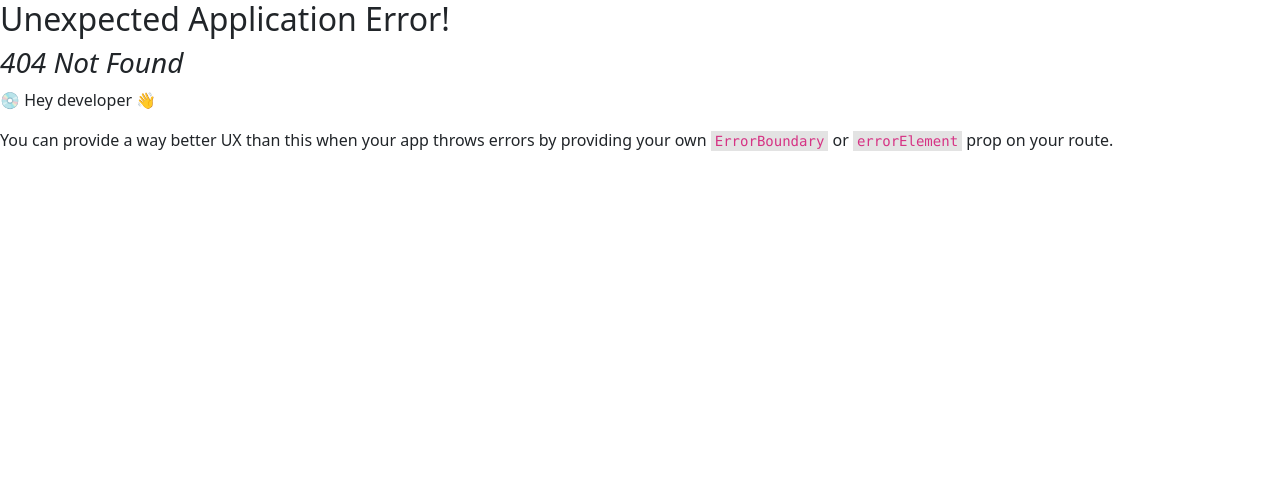
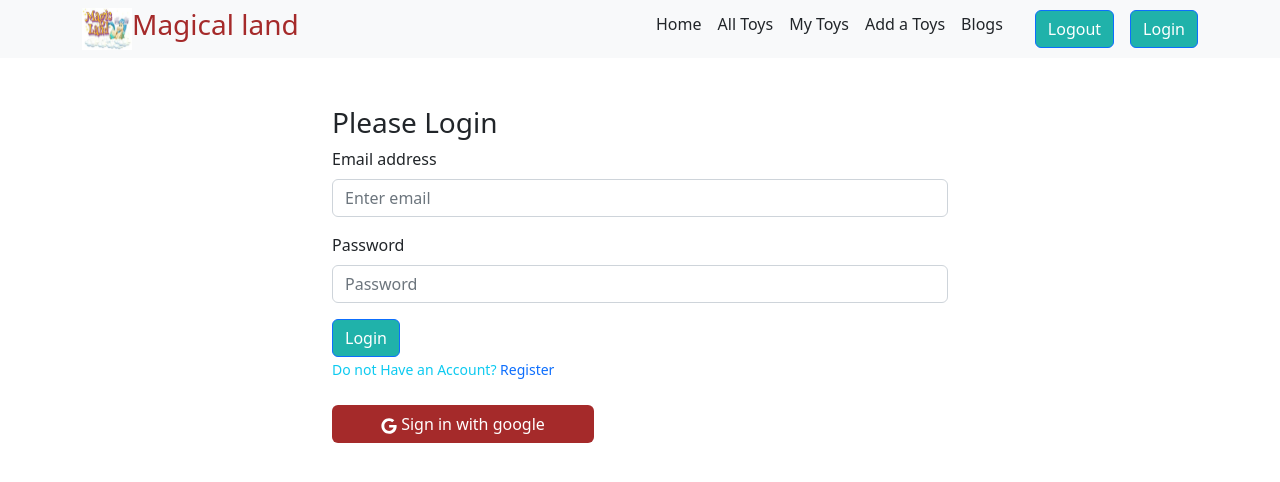
Before and after one commit to Suraiyatithi/toys-world-client2, a React (Vite) app: page /login in a window 1280 px wide. Before the commit this address had no page. Shown: the top 482 px of the page. Built offline with nearby package versions, Linux system fonts and the light colour scheme; no server answers.

Commit message:
log in page added

```diff
--- a/package.json
+++ b/package.json
@@ -17,6 +17,7 @@
     "react": "^18.2.0",
     "react-bootstrap": "^2.7.4",
     "react-dom": "^18.2.0",
+    "react-icons": "^4.8.0",
     "react-router-dom": "^6.11.2",
     "sort-by": "^1.2.0"
   },
--- /dev/null
+++ b/src/Firebase/Firebase.config.js
@@ -0,0 +1,19 @@
+// Import the functions you need from the SDKs you need
+import { initializeApp } from "firebase/app";
+// TODO: Add SDKs for Firebase products that you want to use
+// https://firebase.google.com/docs/web/setup#available-libraries
+
+// Your web app's Firebase configuration
+const firebaseConfig = {
+
+  apiKey: import.meta.env.VITE_APIKEY,
+  authDomain: import.meta.env.VITE_AUTHDOMAIN,
+  projectId: import.meta.env.VITE_PROJECTID,
+  storageBucket: import.meta.env.VITE_STORAGEBUCKET,
+  messagingSenderId: import.meta.env.VITE_MESSAGINGSENDERID,
+  appId: import.meta.env.VITE_APPID
+};
+
+// Initialize Firebase
+const app = initializeApp(firebaseConfig);
+export default app;
--- /dev/null
+++ b/src/Layout/LoginLayOut.jsx
@@ -0,0 +1,16 @@
+
+import { Outlet } from 'react-router-dom';
+import Header from '../share/Header';
+
+//  style={{backgroundImage:`url(${bg})`}}
+const LoginLayOut = () => {
+    return (
+        <div>
+            <Header></Header>
+           <Outlet></Outlet>
+
+        </div>
+    );
+};
+
+export default LoginLayOut;
--- /dev/null
+++ b/src/Pages/LogIn/Login.jsx
@@ -0,0 +1,88 @@
+import React, { useContext, useState } from 'react';
+import { Button, Container, Form } from 'react-bootstrap';
+import { Link, useLocation, useNavigate } from 'react-router-dom';
+import { AuthContext } from '../../Provider/AuthProvider';
+import bg from '../../assets/bg2.jpg'
+
+ import { FaGoogle } from 'react-icons/fa';
+
+const Login = () => {
+    const [wrong,setwrong]=useState('')
+    const { signIn,signInWithGoogle,user } = useContext(AuthContext);
+    const navigate = useNavigate();
+    const location = useLocation();
+    console.log('login page location', location)
+    const from = location.state?.from?.pathname || '/'
+
+    const handleLogin = event => {
+
+        event.preventDefault();
+        const form = event.target;
+        const email = form.email.value;
+        const password = form.password.value;
+        console.log(email, password);
+
+        signIn(email, password)
+            .then(result => {
+                const loggedUser = result.user;
+                console.log(loggedUser);
+                event.target.reset()
+                navigate(from, { replace: true })
+            })
+            .catch(error => {
+                setwrong(error.massage);
+            })
+            if(!user){
+                setwrong("please Enter Valide email and Password")
+
+            }
+
+    }
+
+    const handleGoogleSignIn = () => {
+        signInWithGoogle()
+        .then(result => {
+            const loggedUser = result.user;
+            console.log(loggedUser);
+        })
+        .catch(error => {
+            console.log(error)
+        })
+    }
+
+    return (
+        <div>
+                 <Container className='w-50 text-dark'>
+      <h3  className='mt-5'>Please Login</h3>
+      <Form onSubmit={handleLogin}>
+          <Form.Group className="mb-3" controlId="formBasicEmail">
+              <Form.Label>Email address</Form.Label>
+              <Form.Control type="email" name='email' placeholder="Enter email" required />
+          </Form.Group>
+
+          <Form.Group className="mb-3" controlId="formBasicPassword">
+              <Form.Label>Password</Form.Label>
+              <Form.Control type="password" name='password' placeholder="Password" required />
+          </Form.Group>
+
+          <Button style={{background:"LightSEaGreen"}} type="submit">
+              Login
+          </Button>
+          <br />
+          <Form.Text className="text-info mb-5">
+              Do not Have an Account? <Link className='text-purple text-decoration-none' to="/register">Register</Link>
+          </Form.Text>
+          <Form.Text>
+          <div>
+                    <button style={{background:"brown"}} onClick={handleGoogleSignIn} className="btn  mt-4 ps-5 pe-5 text-white"><FaGoogle></FaGoogle> Sign in with google</button>
+                    </div>
+                    <div className="Text-danger">{wrong}</div>
+          </Form.Text>
+
+      </Form>
+  </Container>
+        </div>
+    );
+};
+
+export default Login;
--- /dev/null
+++ b/src/Pages/LogIn/Register.jsx
@@ -0,0 +1,11 @@
+import React from 'react';
+
+const Register = () => {
+    return (
+        <div>
+
+        </div>
+    );
+};
+
+export default Register;
--- /dev/null
+++ b/src/Provider/AuthProvider.jsx
@@ -0,0 +1,66 @@
+import React, { createContext } from 'react';
+import {  GoogleAuthProvider, createUserWithEmailAndPassword, getAuth, onAuthStateChanged, signInWithEmailAndPassword, signInWithPopup, signOut } from "firebase/auth";
+
+import { useEffect } from 'react';
+import { useState } from 'react';
+import app from '../Firebase/Firebase.config';
+
+export const AuthContext = createContext(null);
+
+const auth = getAuth(app);
+const googleAuthProvider = new GoogleAuthProvider();
+
+
+const AuthProvider = ({children}) => {
+    const [user, setUser] = useState(null);
+    const [loading, setLoading] = useState(true);
+
+    const createUser = (email, password) => {
+        setLoading(true);
+        return createUserWithEmailAndPassword(auth, email, password);
+    }
+
+    const signIn = (email, password) => {
+        setLoading(true);
+        return signInWithEmailAndPassword(auth, email, password);
+    }
+
+    const logOut = () => {
+        setLoading(true);
+        return signOut(auth);
+    }
+    const signInWithGoogle = () =>{
+        return signInWithPopup(auth, googleAuthProvider);
+    }
+    useEffect(()=>{
+        const unsubscribe = onAuthStateChanged(auth, loggedUser => {
+            // console.log('logged in user inside auth state observer', loggedUser)
+            setUser(loggedUser);
+            setLoading(false);
+        })
+
+
+        return () => {
+            unsubscribe();
+        }
+    }, [])
+
+    const authInfo = {
+        user,
+        loading,
+        createUser,
+        signIn,
+        auth,
+        logOut,
+        signInWithGoogle
+    }
+    return (
+        <div>
+            <AuthContext.Provider value={authInfo}>
+            {children}
+        </AuthContext.Provider>
+        </div>
+    );
+};
+
+export default AuthProvider;
--- a/src/main.jsx
+++ b/src/main.jsx
@@ -8,10 +8,11 @@ import {
   RouterProvider,
 } from "react-router-dom";
 import router from './route/router.jsx';
+import AuthProvider from './Provider/AuthProvider';
 
 
 ReactDOM.createRoot(document.getElementById('root')).render(
   <React.StrictMode>
-      <RouterProvider router={router} />
+  <AuthProvider>    <RouterProvider router={router} /></AuthProvider>
   </React.StrictMode>,
 )
```
Also changed, not shown: src/route/router.jsx (+16 -0 lines), 2 other files (tests, documents, lock files or other folders).
